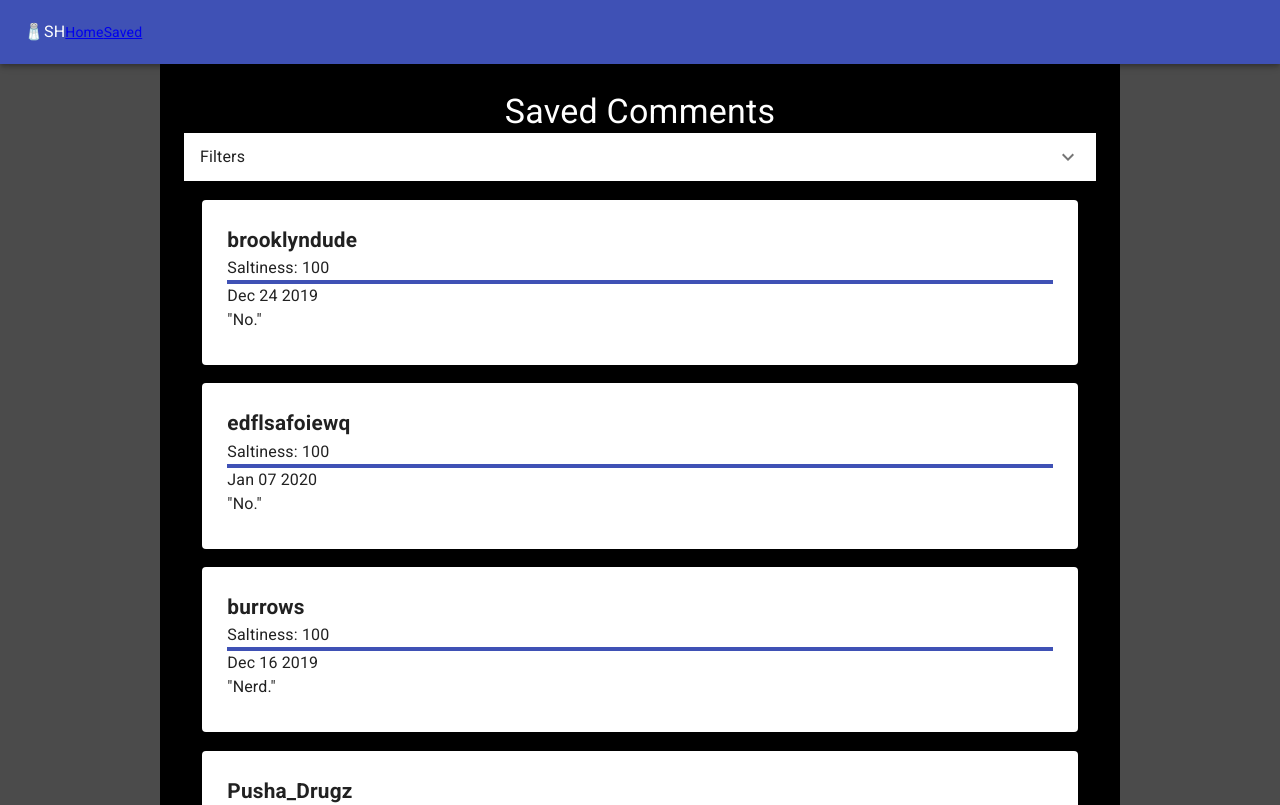
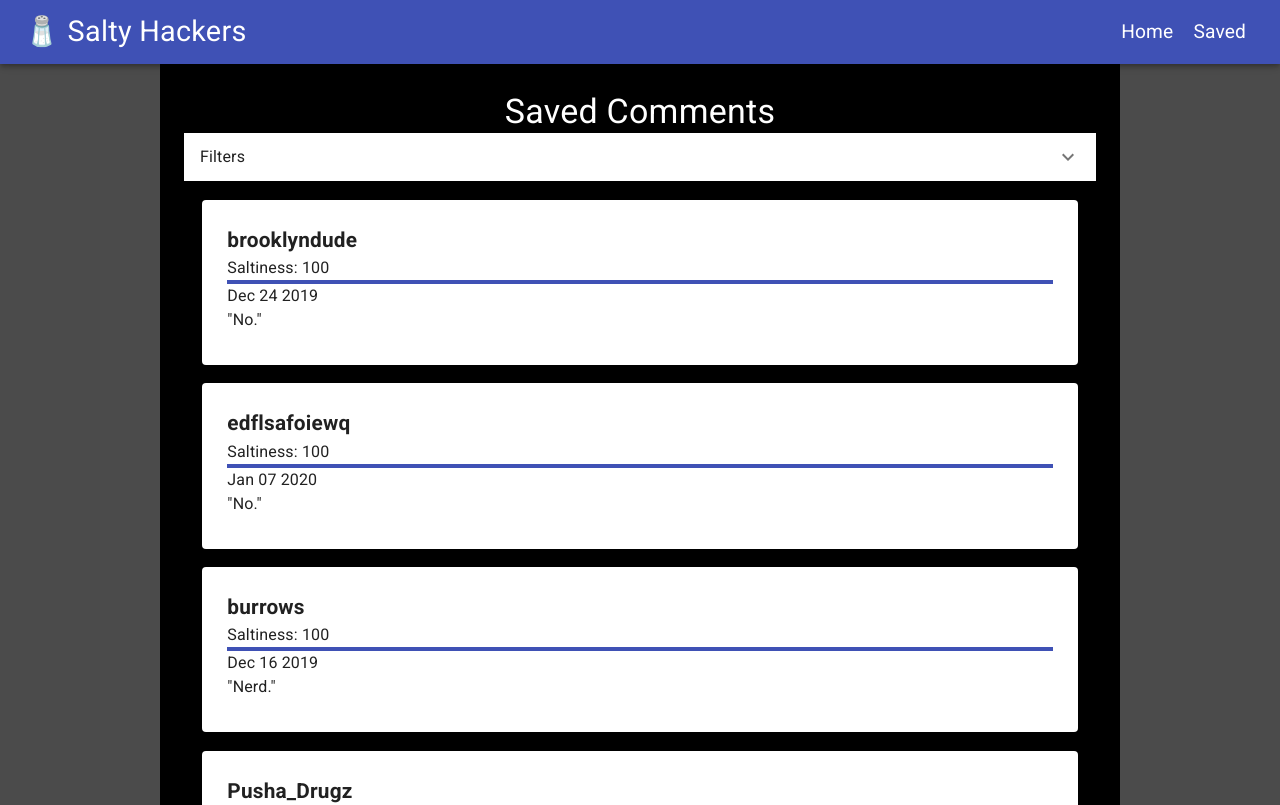
Before and after one commit to Saltiest-Hackers/Frontend, a React (Create React App) app in the folder saltiest-hackers/: page /saved in a window 1280 px wide. Shown: the top 805 px of the page. Built offline with nearby package versions, Linux system fonts and the light colour scheme.

Commit message:
Styled navbar

```diff
--- a/saltiest-hackers/src/components/Nav.js
+++ b/saltiest-hackers/src/components/Nav.js
@@ -1,15 +1,36 @@
 import React from 'react';
-import { AppBar, Toolbar, Typography } from '@material-ui/core';
+import { AppBar, Toolbar, Typography, makeStyles, withTheme } from '@material-ui/core';
 import { NavLink } from 'react-router-dom';
 
+const useStyles = makeStyles({
+    logo: {
+        fontSize: '1.8rem',
+    },
+    toolbar: {
+        display: 'flex',
+        justifyContent: 'space-between',
+    },
+    nav: {
+        display: 'flex',
+        justifyContent: 'space-between',
+    },
+    navLink: {
+        color: 'white',
+        textDecoration: 'none',
+        padding: '10px',
+        fontSize: '1.2rem',
+    },
+})
+
 const Nav = (props) => {
+    const classes = useStyles();
     return (
         <AppBar position='sticky'>
-            <Toolbar>
-                <Typography>🧂SH</Typography>
-                <nav>
-                    <NavLink to='/feed'>Home</NavLink>
-                    <NavLink to='/saved'>Saved</NavLink>
+            <Toolbar className={classes.toolbar}>
+                <Typography className={classes.logo}>🧂 Salty Hackers</Typography>
+                <nav className={classes.nav}>
+                    <NavLink className={classes.navLink} to='/feed'>Home</NavLink>
+                    <NavLink className={classes.navLink} to='/saved'>Saved</NavLink>
                 </nav>
             </Toolbar>
         </AppBar>
```
